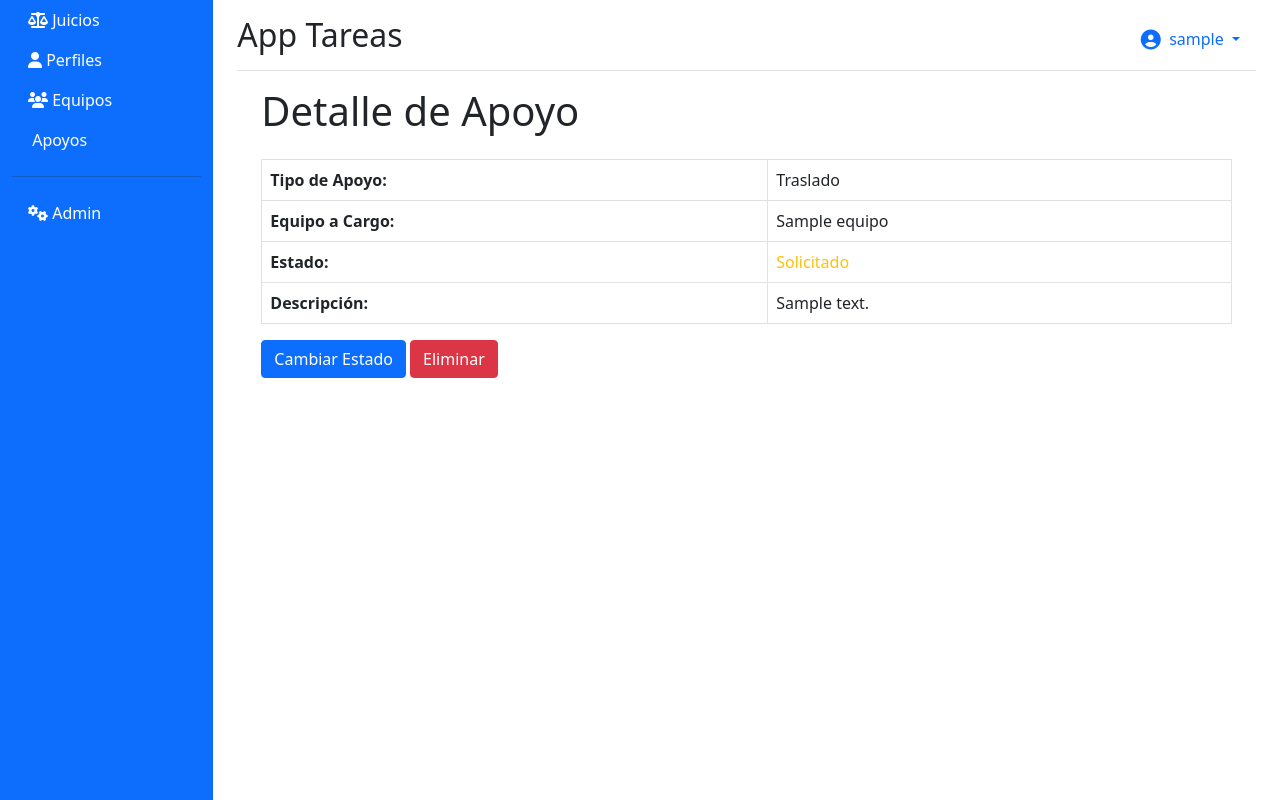
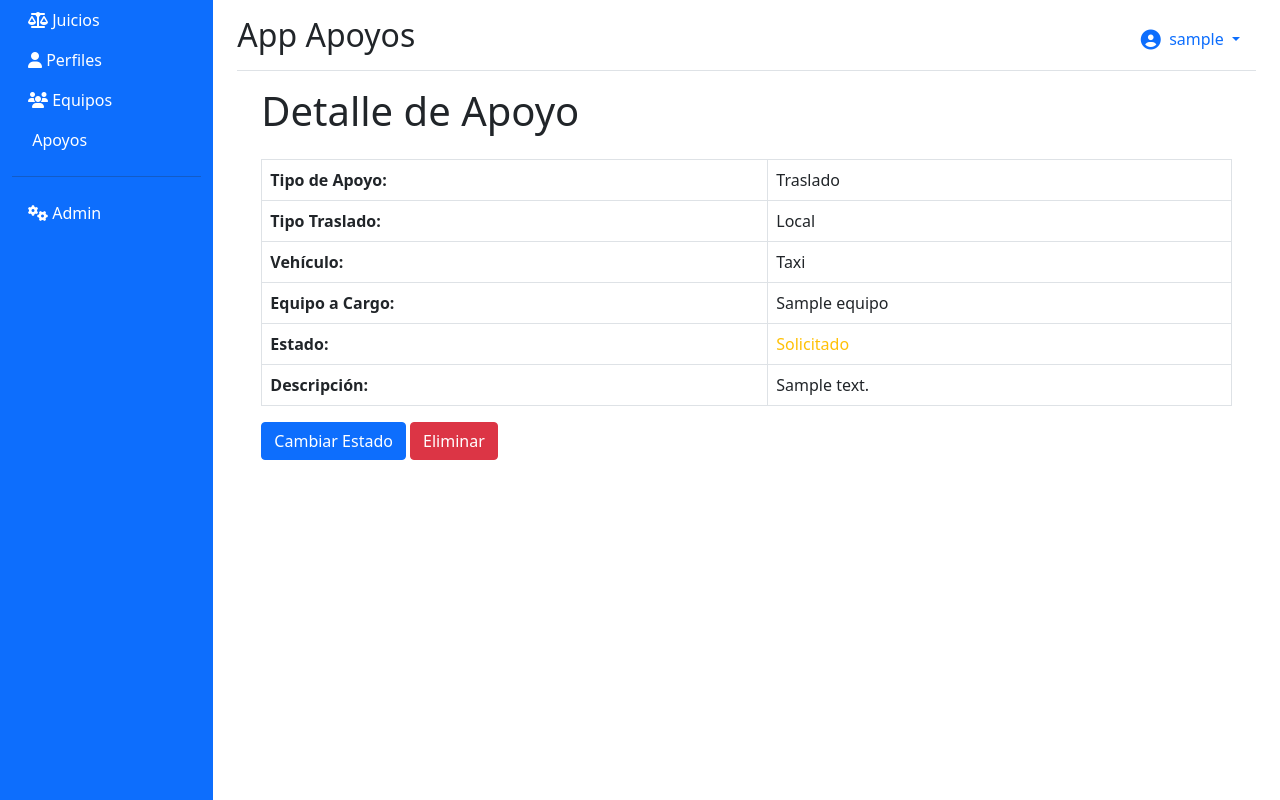
Before and after one commit to JOSELAGOSG/uravit_django, a Django app: page /apoyo/1/ in a window 1280 px wide. Run offline with Django 4.2, Linux system fonts and the light colour scheme; a user stored in the database is signed in; tables that the repository leaves empty hold one stand-in row (values such as "Sample post"); some libraries are stand-ins or nearby versions.

Commit message:
update apoyo_detail.html now shows type related fields

```diff
--- a/uravit/trial/templates/base.html
+++ b/uravit/trial/templates/base.html
@@ -58,7 +58,7 @@
             <!-- Content -->
             <main class="col-md-10 col-lg-10 px-md-4">
                 <div class="d-flex justify-content-between flex-wrap flex-md-nowrap align-items-center pt-3 pb-2 mb-3 border-bottom">
-                    <h1 class="h2">App Tareas</h1>
+                    <h1 class="h2">App Apoyos</h1>
                     <div class="btn-toolbar mb-2 mb-md-0">
                         <a  class="nav-link dropdown-toggle" data-bs-toggle="dropdown">
                             <i class="fa-solid fa-circle-user fa-lg"></i>&nbsp; {{ user.username }}
--- a/uravit/trial/templates/trial/apoyo/apoyo_detail.html
+++ b/uravit/trial/templates/trial/apoyo/apoyo_detail.html
@@ -12,6 +12,31 @@
         <th>Tipo de Apoyo:</th>
         <td>{{ apoyo.get_tipo_display }}</td>
       </tr>
+      {% if apoyo.tipo == 'tl'%}
+      <tr>
+        <th>Tipo Traslado:</th>
+        <td>{{ apoyo.get_traslado_tipo_display }}</td>
+      </tr>
+      <tr>
+        <th>Vehículo:</th>
+        <td>{{ apoyo.get_traslado_vehiculo_display }}</td>
+      </tr>
+      {% elif apoyo.tipo == 'et' %}
+      <tr>
+        <th>Con Alimentación:</th>
+        <td>{{ apoyo.estadia_con_alimentacion|yesno:"Sí,No" }}</td>
+      </tr>
+      {% elif apoyo.tipo == 'am' %}
+      <tr>
+        <th>Tipo Asistencia:</th>
+        <td>{{ apoyo.get_display_asistencia_medica_tipo }}</td>
+      </tr>
+      {% elif apoyo.tipo == 'td' %}
+      <tr>
+        <th>Idioma:</th>
+        <td>{{ apoyo.traductor_idioma }}</td>
+      </tr>
+      {% endif %}
       <tr>
         <th>Equipo a Cargo:</th>
         <td>{{ apoyo.equipo_a_cargo.nombre }}</td>
@@ -28,7 +53,6 @@
         <th>Descripción:</th>
         <td>{{ apoyo.descripcion }}</td>
       </tr>
-      <!-- Agrega más campos específicos según el tipo de apoyo -->
     </tbody>
   </table>
 
```
